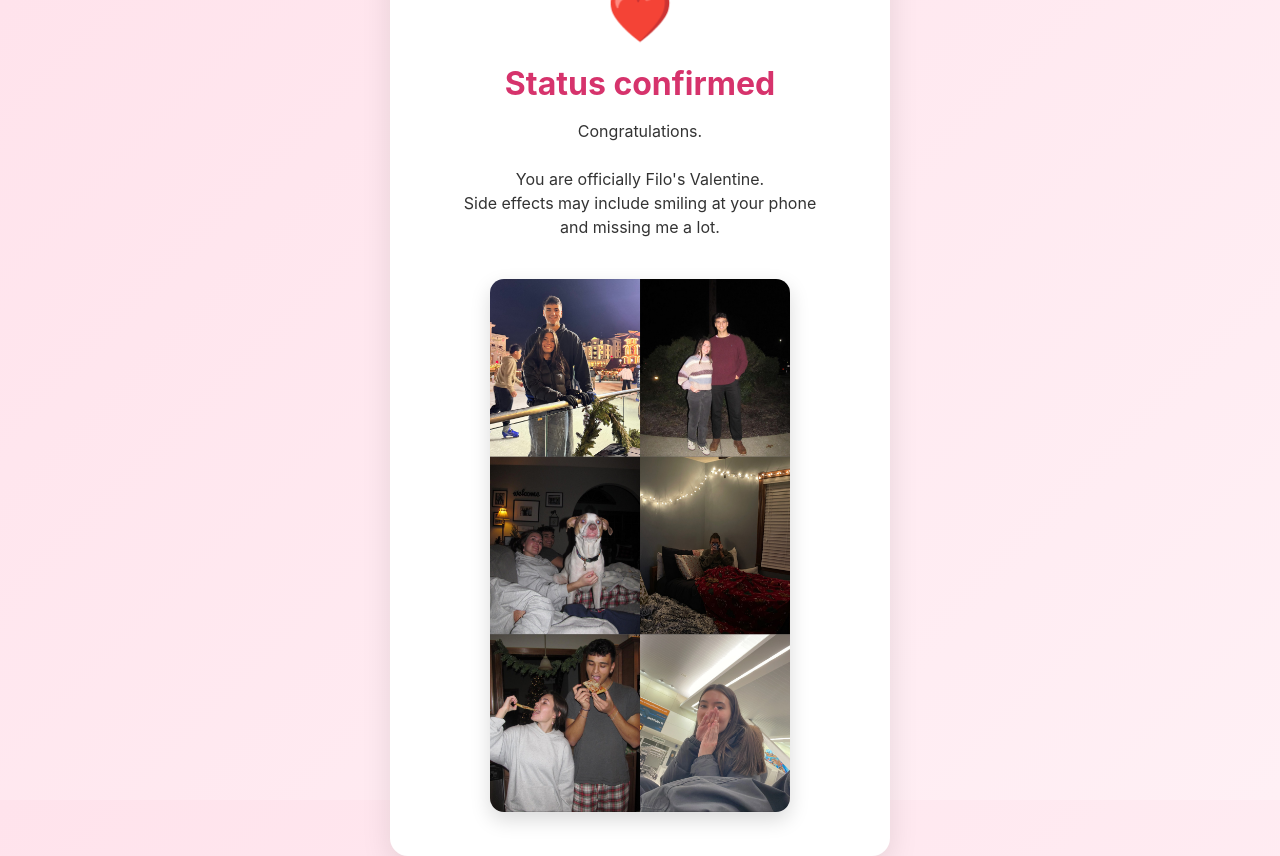
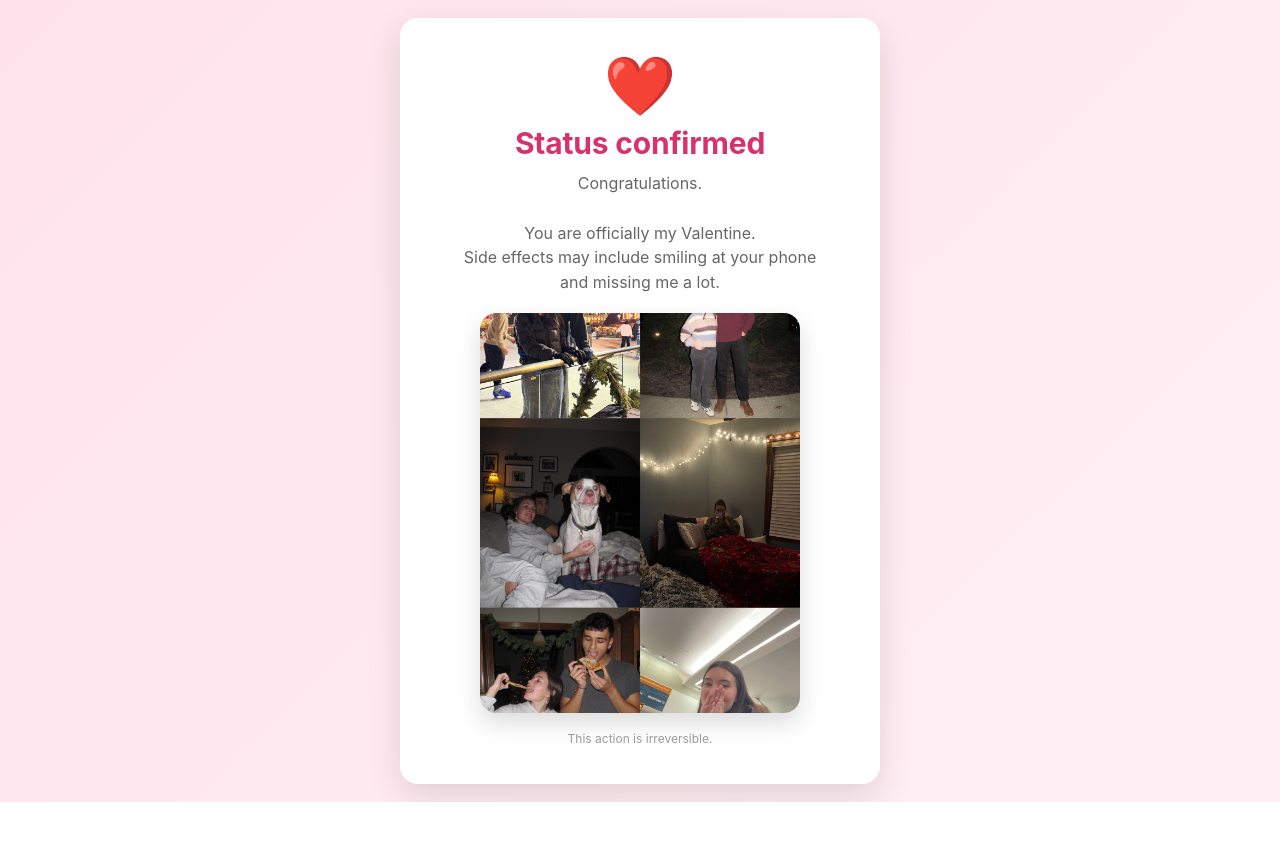
Before and after one commit to filofini/valentine, a plain HTML site: page index.html in a window 1280 px wide. After the commit the page ends 802 px from the top, so only its background shows below. Drawn offline with Linux system fonts and the light colour scheme.

Commit message:
Refactor HTML and CSS for Valentine confirmation page

```diff
--- a/index.html
+++ b/index.html
@@ -1,90 +1,139 @@
 <!DOCTYPE html>
 <html lang="en">
 <head>
-  <meta charset="UTF-8">
+  <meta charset="UTF-8" />
   <title>Valentine Confirmation</title>
-  <meta name="viewport" content="width=device-width, initial-scale=1.0">
+  <meta name="viewport" content="width=device-width, initial-scale=1.0, viewport-fit=cover" />
 
   <style>
-    body {
-      margin: 0;
-      font-family: -apple-system, BlinkMacSystemFont, "Segoe UI", sans-serif;
-      background: linear-gradient(135deg, #ffe3ec, #fff0f5);
-      height: 100vh;
-      display: flex;
-      align-items: center;
-      justify-content: center;
-      color: #333;
+    :root{
+      --pink1:#ffe3ec;
+      --pink2:#fff0f5;
+      --accent1:#ff4d6d;
+      --accent2:#ff758f;
+      --title:#d6336c;
+      --text:#333;
+      --muted:#666;
+      --card:#ffffff;
+      --shadow:0 12px 35px rgba(0,0,0,0.12);
+      --radius:18px;
     }
 
-    .container {
-      background: white;
-      padding: 40px;
-      border-radius: 18px;
-      box-shadow: 0 10px 30px rgba(0,0,0,0.1);
-      width: 90%;
-      max-width: 420px;
-      text-align: center;
+    * { box-sizing: border-box; }
+
+    body{
+      margin:0;
+      font-family:-apple-system,BlinkMacSystemFont,"Segoe UI",sans-serif;
+      background: linear-gradient(135deg, var(--pink1), var(--pink2));
+      color: var(--text);
+      min-height: 100vh;
+      display:flex;
+      align-items:center;
+      justify-content:center;
+
+      /* iPhone safe area */
+      padding:
+        calc(18px + env(safe-area-inset-top))
+        calc(18px + env(safe-area-inset-right))
+        calc(18px + env(safe-area-inset-bottom))
+        calc(18px + env(safe-area-inset-left));
     }
 
-    .loader {
-      width: 100%;
-      height: 8px;
-      background: #f1f1f1;
-      border-radius: 10px;
-      overflow: hidden;
-      margin: 25px 0;
+    .container{
+      width: min(480px, 100%);
+      background: var(--card);
+      border-radius: var(--radius);
+      box-shadow: var(--shadow);
+      text-align:center;
+
+      /* better mobile feel */
+      padding: 26px 22px;
     }
 
-    .bar {
-      height: 100%;
-      width: 0%;
-      background: linear-gradient(90deg, #ff4d6d, #ff758f);
-      transition: width 0.4s ease;
+    @media (min-width: 420px){
+      .container{ padding: 36px 34px; }
     }
 
-    .hidden {
-      display: none;
+    h1{
+      margin: 0 0 10px 0;
+      color: var(--title);
+      font-size: clamp(22px, 5vw, 30px);
+      letter-spacing: -0.2px;
     }
 
-    h1 {
-      color: #d6336c;
-      margin-bottom: 10px;
+    p{
+      margin: 0;
+      color: var(--muted);
+      font-size: clamp(15px, 4vw, 16px);
+      line-height: 1.55;
     }
 
-    p {
-      font-size: 16px;
-      line-height: 1.5;
-      margin-bottom: 20px;
+    .spacer{ height: 18px; }
+
+    .loader{
+      width: 100%;
+      height: 10px;
+      background: #f1f1f1;
+      border-radius: 999px;
+      overflow: hidden;
+      margin: 18px 0 0 0;
     }
 
-    .heart {
-      font-size: 48px;
-      margin-bottom: 15px;
-      animation: pulse 1.4s infinite;
+    .bar{
+      height:100%;
+      width:0%;
+      background: linear-gradient(90deg, var(--accent1), var(--accent2));
+      transition: width 0.45s ease;
     }
 
-    @keyframes pulse {
-      0% { transform: scale(1); }
-      50% { transform: scale(1.15); }
-      100% { transform: scale(1); }
+    .hidden{ display:none; }
+
+    .heart{
+      font-size: 52px;
+      margin-bottom: 8px;
+      animation: pulse 1.35s infinite;
     }
 
-    .photo {
+    @keyframes pulse{
+      0%{ transform: scale(1); }
+      50%{ transform: scale(1.14); }
+      100%{ transform: scale(1); }
+    }
+
+    /* reveal animation */
+    .fade-in{
+      animation: fade 0.55s ease forwards;
+      opacity: 0;
+      transform: translateY(8px);
+    }
+    @keyframes fade{
+      to{ opacity:1; transform: translateY(0); }
+    }
+
+    .photo{
       width: 100%;
-      max-width: 300px;
-      border-radius: 14px;
-      margin-top: 20px;
-      box-shadow: 0 8px 20px rgba(0,0,0,0.15);
+      max-width: 320px;
+      aspect-ratio: 4 / 5; /* makes it look neat on mobile */
+      object-fit: cover;
+      border-radius: 16px;
+      margin-top: 18px;
+      box-shadow: 0 10px 24px rgba(0,0,0,0.14);
+    }
+
+    /* tiny footer line */
+    .tiny{
+      font-size: 12px;
+      color: #9a9a9a;
+      margin-top: 14px;
+      line-height: 1.4;
     }
   </style>
 </head>
 
 <body>
-
   <div class="container">
 
-    <!-- Loading screen -->
+    <!-- Loading -->
     <div id="loading">
       <h1>Processing request…</h1>
       <p id="status">Checking Valentine availability</p>
@@ -92,22 +141,29 @@
       <div class="loader">
         <div class="bar" id="bar"></div>
       </div>
+
+      <div class="spacer"></div>
+      <p class="tiny">Please keep this window open. Your happiness is loading.</p>
     </div>
 
-    <!-- Final result -->
+    <!-- Result -->
     <div id="result" class="hidden">
+      <div class="fade-in" id="resultInner">
         <div class="heart">❤️</div>
         <h1>Status confirmed</h1>
 
         <p>
           Congratulations.<br><br>
-        You are officially Filo's Valentine.<br>
+          You are officially my Valentine.<br>
           Side effects may include smiling at your phone<br>
           and missing me a lot.
         </p>
 
-      <!-- IMAGE -->
-      <img src="BD4E1619-61B9-4AC3-9798-0DA0A886006C.JPG" alt="Valentine photo" class="photo">
+        <!-- Put your image in the repo as: valentine.jpg -->
+        <img src="BD4E1619-61B9-4AC3-9798-0DA0A886006C.JPG" alt="Valentine photo" class="photo" />
+
+        <p class="tiny">This action is irreversible.</p>
+      </div>
     </div>
 
   </div>
@@ -117,6 +173,7 @@
     const statusText = document.getElementById("status");
     const loading = document.getElementById("loading");
     const result = document.getElementById("result");
+    const resultInner = document.getElementById("resultInner");
 
     const steps = [
       "Checking Valentine availability",
@@ -142,10 +199,13 @@
         setTimeout(() => {
           loading.classList.add("hidden");
           result.classList.remove("hidden");
-        }, 600);
+          // re-trigger animation if needed
+          resultInner.classList.remove("fade-in");
+          void resultInner.offsetWidth;
+          resultInner.classList.add("fade-in");
+        }, 550);
       }
     }, 700);
   </script>
-
 </body>
 </html>
```
Lines whose indentation alone changed are shown as unchanged.
